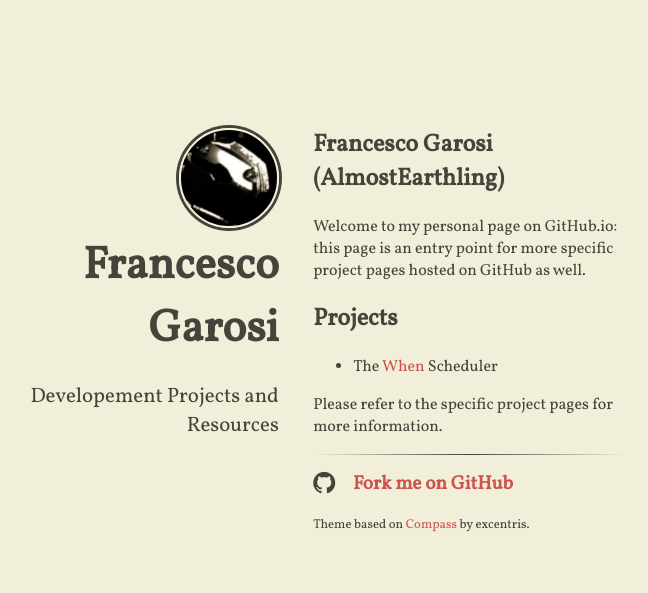
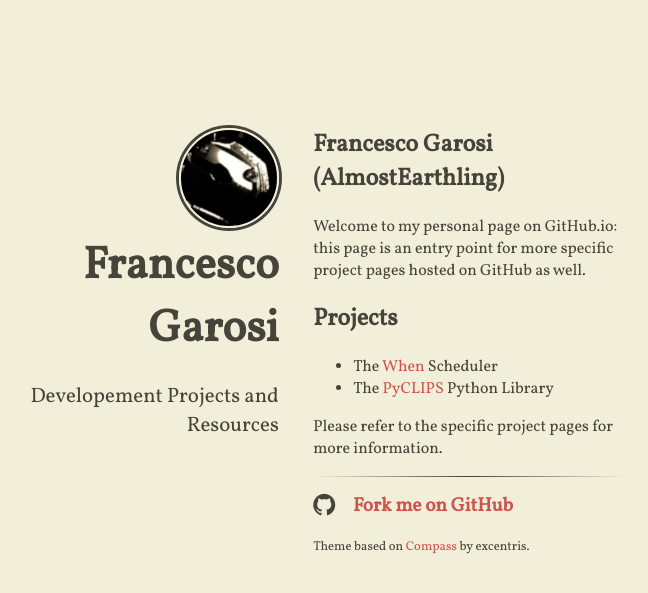
Before and after one commit to almostearthling/almostearthling.github.io, a Jekyll site: the page built from index.html, in a window 1280 px wide. Shown: the top 593 px of the page, without its empty margins (354-1002 px from the left). Built offline with Jekyll 4.4.1, drawn with Linux system fonts in a browser that asks for light colours; nearby versions of some CDN libraries.

Commit message:
Add PyCLIPS to the projects

```diff
--- a/_includes/content.html
+++ b/_includes/content.html
@@ -5,6 +5,7 @@
 <h2>Projects</h2>
 <ul>
   <li>The <a href="http://almostearthling.github.io/when-command/">When</a> Scheduler</li>
+  <li>The <a href="https://github.com/almostearthling/pyclips">PyCLIPS</a> Python Library</li>
 </ul>
 
 <p>Please refer to the specific project pages for more information.</p>
```
